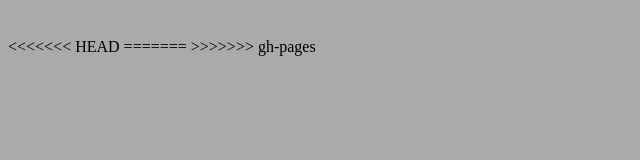
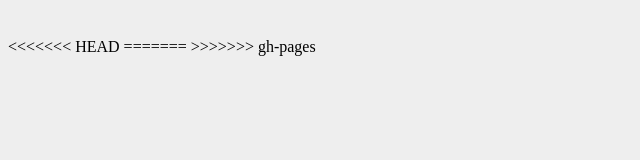
Before and after one commit to joefearnley/elcheatum, a plain HTML site: page index.html in a window 1280 px wide. Shown: the whole page, without its empty margins (0-640 px from the left). Drawn offline with nearby package versions, Linux system fonts and the light colour scheme; no server answers.

Commit message:
updated background color

```diff
--- a/index.html
+++ b/index.html
@@ -8,7 +8,7 @@
     <link href='http://fonts.googleapis.com/css?family=Covered+By+Your+Grace' rel='stylesheet' type='text/css'>
     <style>
         body {
-            background-color: #aaa;
+            background-color: #eee;
         }
         h1 {
             font-family: 'Covered By Your Grace', serif;
```
